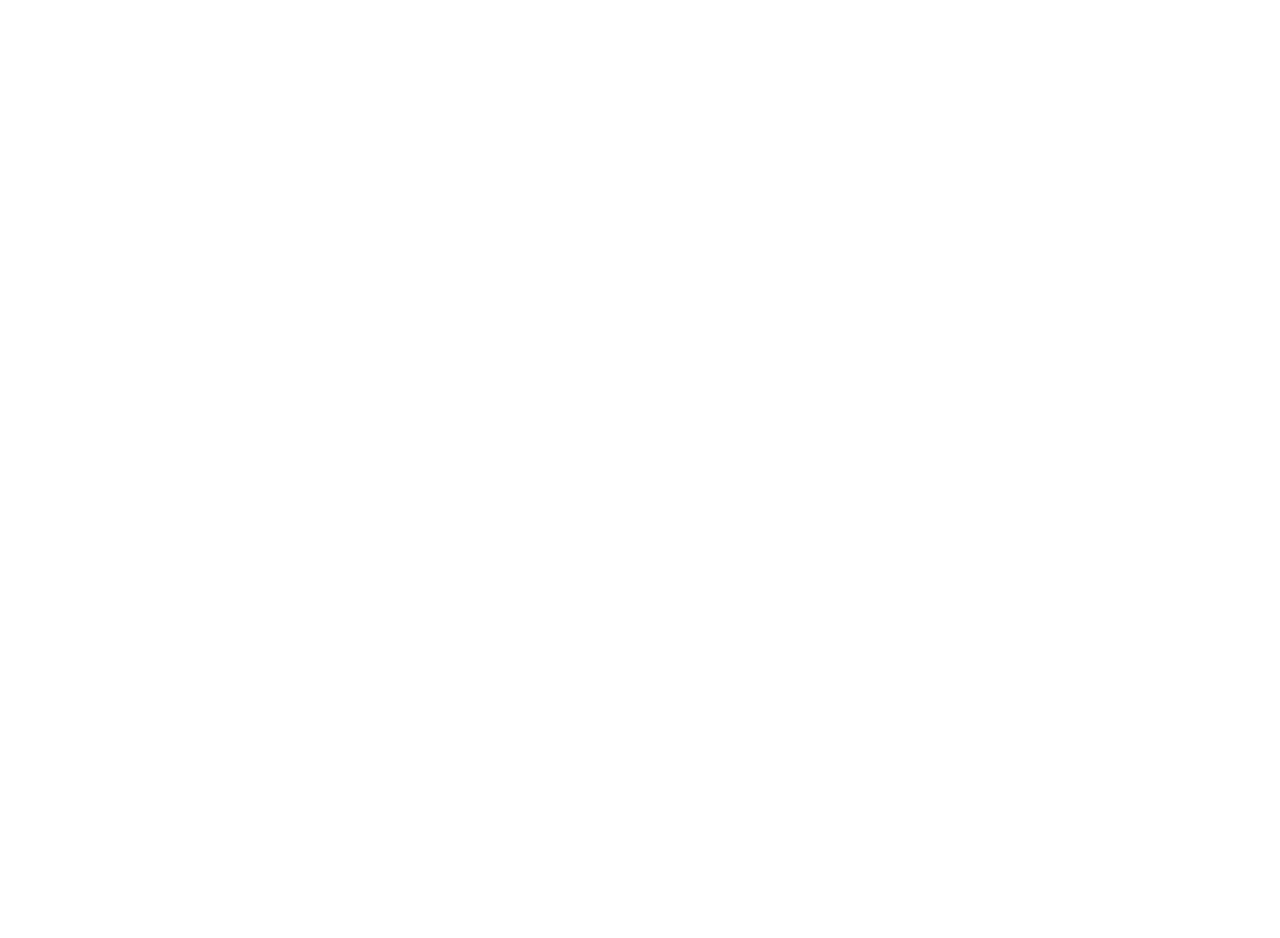
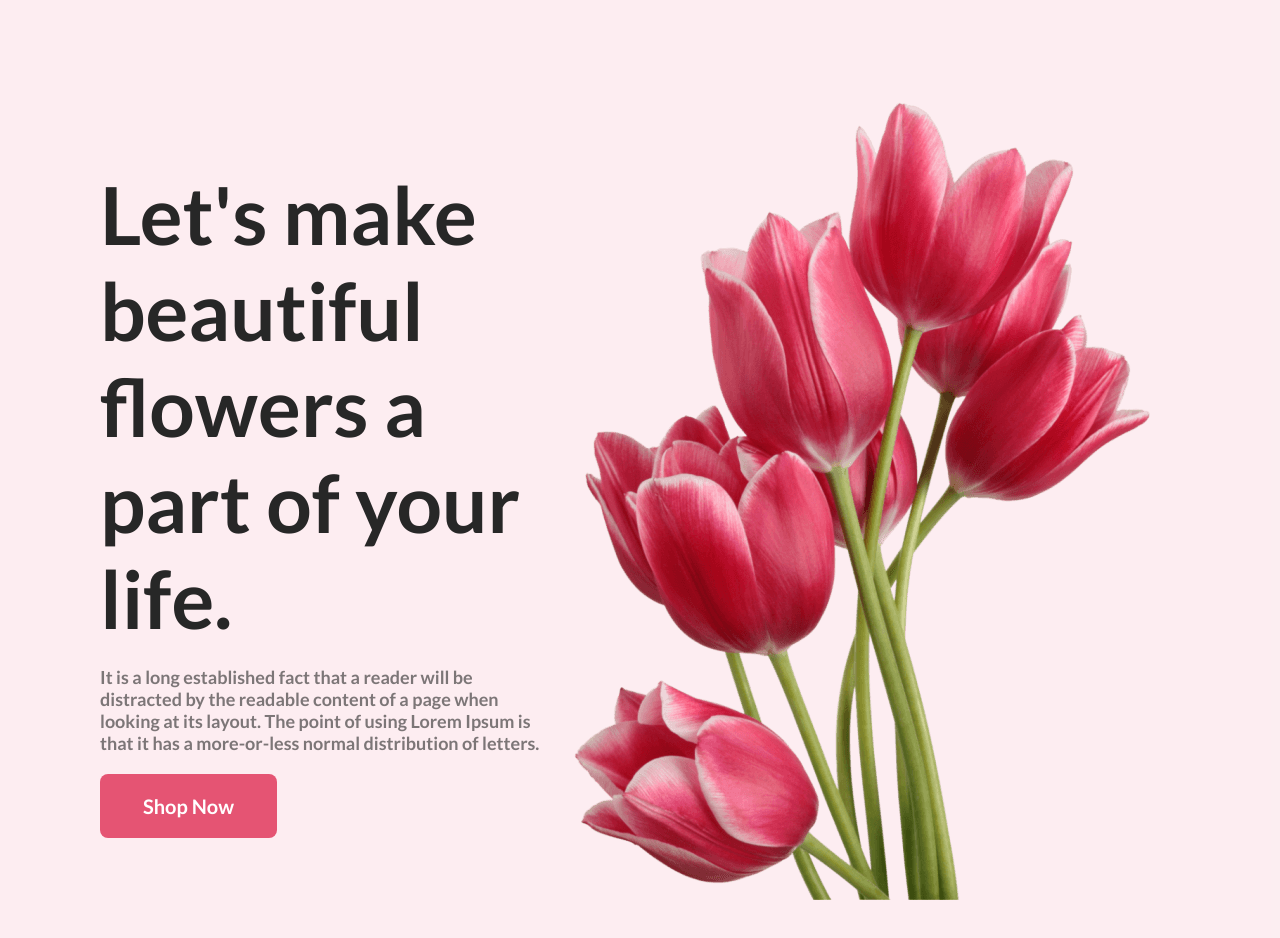
Before and after one commit to adblackhat1998/Flower-Shop, a plain HTML site: page index.html in a window 1280 px wide. Before the commit the page ends 800 px from the top, so only its background shows below. Drawn offline with Linux system fonts and the light colour scheme.

Commit message:
added header title description button banner

```diff
--- a/index.html
+++ b/index.html
@@ -15,7 +15,25 @@
 </head>
 
 <body>
+    <header class="header">
+        <div>
+            <h3 class="header-title">Let's make beautiful flowers a part of your life.</h3>
+            <p class="header-description">It is a long established fact that a reader will be distracted by the readable
+                content of a page when
+                looking at its layout. The point of using Lorem Ipsum is that it has a more-or-less normal distribution
+                of letters.</p>
+            <button class="btn-primary">Shop Now</button>
+        </div>
+        <div>
+            <img src="Flower Asset/pngwing 10.png" alt="">
+        </div>
+    </header>
+    <main>
 
+    </main>
+    <footer>
+
+    </footer>
 </body>
 
 </html>
--- a/style.css
+++ b/style.css
@@ -1,3 +1,50 @@
-body {
+* {
     font-family: 'Lato', sans-serif;
+    margin: 0px;
 }
+
+.header {
+    background-color: rgba(229, 84, 115, 0.10);
+    padding: 100px;
+    display: flex;
+    align-items: center;
+    justify-content: space-around;
+
+}
+
+.header-title {
+    max-width: 708px;
+    font-size: 80px;
+    color: #272727;
+    font-weight: 800;
+    margin-bottom: 10px;
+}
+
+.header-description {
+    max-width: 634px;
+    color: rgba(39, 39, 39, 0.60);
+    font-weight: 400;
+    font-size: 18px;
+    margin-top: 20px;
+    margin-bottom: 20px;
+
+}
+
+
+
+
+
+
+
+
+
+/* shared style  */
+.btn-primary {
+    background-color: #E55473;
+    border: 0;
+    padding: 20px 43px;
+    color: #FFFFFF;
+    border-radius: 8px;
+    font-weight: 700;
+    font-size: 20px;
+}
```
